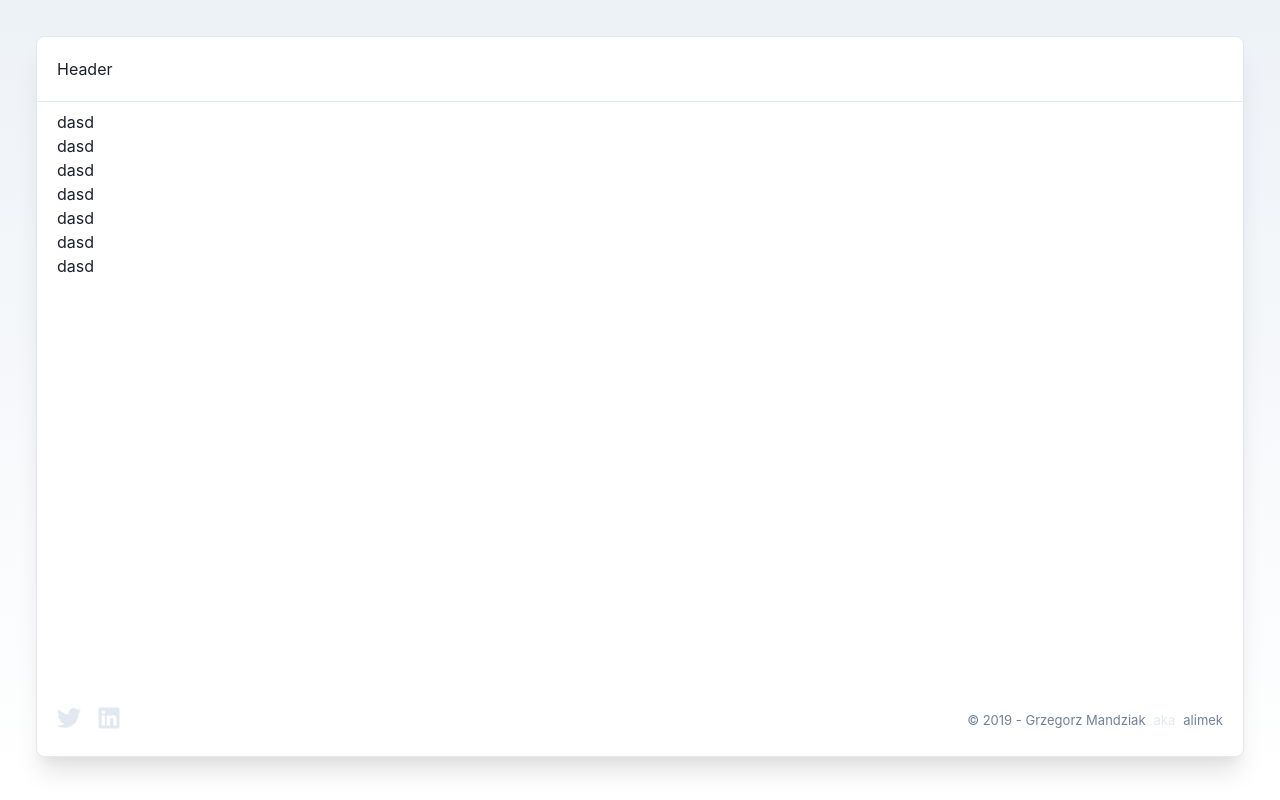
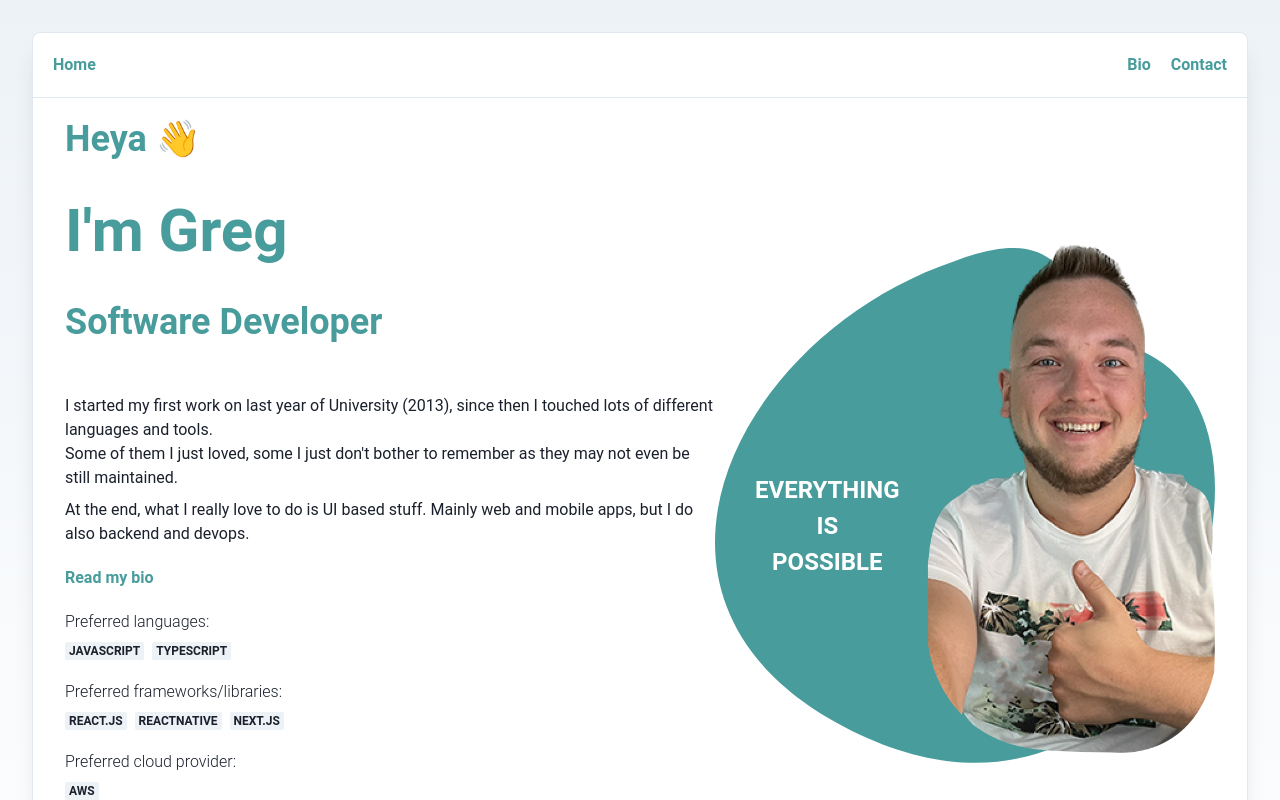
Before and after one commit to alimek/alimek.github.io, a Next.js app: page / in a window 1280 px wide. Shown: the top 800 px of the page. Built offline with nearby package versions, Linux system fonts and the light colour scheme.

Commit message:
home page

```diff
--- a/app/components/Footer.tsx
+++ b/app/components/Footer.tsx
@@ -4,7 +4,13 @@ import NextLink from "next/link";
 
 export const Footer = () => {
   return (
-    <Flex px="m" py="m" flexDirection="row" alignItems="center" id="footer">
+    <Flex
+      px="m"
+      py="m"
+      flexDirection={["column", "row"]}
+      alignItems="center"
+      id="footer"
+    >
       <HStack spacing={4}>
         <NextLink href="https://twitter.com/alimek_" passHref>
           <Link>
--- a/app/components/Header.tsx
+++ b/app/components/Header.tsx
@@ -1,4 +1,5 @@
-import { Flex } from "@chakra-ui/react";
+import { Box, Flex, HStack, Link } from "@chakra-ui/react";
+import NextLink from "next/link";
 
 export const Header = () => (
   <Flex
@@ -8,8 +9,19 @@ export const Header = () => (
     py="m"
     borderBottomWidth={0.5}
     borderColor="borderLight"
-    mb="xs"
   >
-    Header
+    <Box flex={1}>
+      <NextLink href="/" passHref>
+        <Link variant="menu">Home</Link>
+      </NextLink>
+    </Box>
+    <HStack spacing="m">
+      <NextLink href="/bio" passHref>
+        <Link variant="menu">Bio</Link>
+      </NextLink>
+      <NextLink href="/contact" passHref>
+        <Link variant="menu">Contact</Link>
+      </NextLink>
+    </HStack>
   </Flex>
 );
--- a/app/components/Layout.tsx
+++ b/app/components/Layout.tsx
@@ -1,4 +1,4 @@
-import { Box, Flex } from "@chakra-ui/react";
+import { Flex } from "@chakra-ui/react";
 import { PropsWithChildren, useCallback, useEffect, useState } from "react";
 import { Footer } from "@/components/Footer";
 import { Header } from "@/components/Header";
@@ -22,12 +22,11 @@ export const Layout = ({ children }: PropsWithChildren) => {
   }, []);
 
   return (
-    <Flex bgGradient="linear(to-b, gray.100, white)">
+    <Flex flex={1} bgGradient="linear(to-b, gray.100, white)">
       <Flex
         flexDirection="column"
-        minWidth="max-content"
         flex={1}
-        margin="3xl"
+        m={["xs", "m", "xl"]}
         border="solid"
         borderColor="borderLight"
         borderWidth={1}
@@ -37,9 +36,16 @@ export const Layout = ({ children }: PropsWithChildren) => {
         backgroundColor="white"
       >
         <Header />
-        <Box flex={1} shadow={2} overflowY="auto" px="m" sx={{ minHeight }}>
+        <Flex
+          flexDirection="column"
+          flex={1}
+          overflowY="auto"
+          px={["m", "m", "l", "xl"]}
+          py="m"
+          sx={{ minHeight }}
+        >
           {children}
-        </Box>
+        </Flex>
         <Footer />
       </Flex>
     </Flex>
--- /dev/null
+++ b/app/theme/Link.ts
@@ -0,0 +1,13 @@
+import { ComponentStyleConfig } from "@chakra-ui/react";
+
+export const Link: ComponentStyleConfig = {
+  variants: {
+    menu: {
+      fontWeight: "bold",
+      color: "primary",
+    },
+  },
+  baseStyle: {
+    cursor: "pointer",
+  },
+};
--- a/app/theme.ts
+++ b/app/theme/index.ts
@@ -1,4 +1,5 @@
 import { extendTheme, theme as baseTheme } from "@chakra-ui/react";
+import { Link } from "./Link";
 
 const appTheme = {
   space: {
@@ -6,13 +7,27 @@ const appTheme = {
     s: "0.75rem",
     m: "1.25rem",
     l: "1.5rem",
-    xl: "1.75rem",
-    "2xl": "2rem",
-    "3xl": "2.25rem",
+    xl: "2rem",
+    "2xl": "2.5rem",
+    "3xl": "3.5rem",
   },
   colors: {
+    primary: "#489C9C",
     border: baseTheme.colors.gray["500"],
     borderLight: baseTheme.colors.gray["200"],
+  },
+  breakpoints: {
+    sm: "25em",
+    md: "40em",
+    lg: "80em",
+    xl: "96em",
+  },
+  fonts: {
+    heading: `'Roboto', sans-serif`,
+    body: `'Roboto', sans-serif`,
+  },
+  components: {
+    Link,
   },
 };
 
--- a/package.json
+++ b/package.json
@@ -7,7 +7,7 @@
     "build": "next build",
     "start": "next start",
     "lint": "next lint",
-    "theme": "chakra-cli tokens ./app/theme.ts",
+    "theme": "chakra-cli tokens app/theme/index.ts",
     "postinstall": "yarn theme"
   },
   "dependencies": {
--- a/pages/_app.tsx
+++ b/pages/_app.tsx
@@ -3,14 +3,21 @@ import type { AppProps } from "next/app";
 import { ChakraProvider } from "@chakra-ui/react";
 import { Layout } from "@/components/Layout";
 import { theme } from "@/theme";
+import Head from "next/head";
 
 const MyApp = ({ Component, pageProps }: AppProps) => {
   return (
-    <ChakraProvider theme={theme}>
-      <Layout>
-        <Component {...pageProps} />
-      </Layout>
-    </ChakraProvider>
+    <>
+      <Head>
+        <title>Grzegorz Mandziak</title>
+        <meta name="viewport" content="width=device-width, initial-scale=1" />
+      </Head>
+      <ChakraProvider theme={theme}>
+        <Layout>
+          <Component {...pageProps} />
+        </Layout>
+      </ChakraProvider>
+    </>
   );
 };
 
--- /dev/null
+++ b/pages/bio.tsx
@@ -0,0 +1,3 @@
+const Bio = () => null;
+
+export default Bio;
--- /dev/null
+++ b/pages/contact.tsx
@@ -0,0 +1,3 @@
+const Contact = () => null;
+
+export default Contact;
--- a/pages/index.tsx
+++ b/pages/index.tsx
@@ -1,17 +1,198 @@
 import type { NextPage } from "next";
-import { Box } from "@chakra-ui/react";
+import {
+  Box,
+  Flex,
+  useTheme,
+  VStack,
+  Heading,
+  ScaleFade,
+  Link,
+  Text,
+  Badge,
+  HStack,
+  useBreakpointValue,
+  Wrap,
+} from "@chakra-ui/react";
+import Image from "next/image";
+import NextLink from "next/link";
+
+const languages: string[] = ["javascript", "typescript"];
+const frameworksLibraries: string[] = ["react.js", "reactnative", "next.js"];
+const cloudProviders: string[] = ["aws"];
+const otherThings: string[] = [
+  "php",
+  "clean code",
+  "infrastructure as code",
+  "design",
+  "apple",
+  "ios",
+  "android",
+];
 
 const Home: NextPage = () => {
+  const { colors } = useTheme();
+  const imageScale = useBreakpointValue([0.15, 0.2, 0.25, 0.3]) ?? 0.3;
+  const imageBackgroundSize = useBreakpointValue([280, 200, 400, 500]) ?? 500;
+
   return (
-    <Box minWidth={1000}>
-      <p>dasd</p>
-      <p>dasd</p>
-      <p>dasd</p>
-      <p>dasd</p>
-      <p>dasd</p>
-      <p>dasd</p>
-      <p>dasd</p>
-    </Box>
+    <Flex flex={1} flexDirection={["column", "column", "row"]}>
+      <Flex flex={1} flexDirection="column" justifyContent="center">
+        <Flex flexDirection="column">
+          <VStack spacing="2xl" alignItems="flex-start">
+            <ScaleFade in delay={0.2}>
+              <Heading size="xl" color="primary" variant="bold">
+                Heya 👋
+              </Heading>
+            </ScaleFade>
+            <ScaleFade in delay={0.5}>
+              <Heading size="3xl" color="primary" variant="bold">
+                {`I'm Greg`}
+              </Heading>
+            </ScaleFade>
+            <ScaleFade in delay={0.8}>
+              <Heading size="xl" color="primary" variant="bold">
+                Software Developer
+              </Heading>
+            </ScaleFade>
+          </VStack>
+        </Flex>
+        <ScaleFade in delay={1}>
+          <Box mt={50}>
+            <Text>
+              I started my first work on last year of University (2013), since
+              then I touched lots of different languages and tools.
+            </Text>
+            <Text>
+              Some of them I just loved, some I just don&apos;t bother to
+              remember as they may not even be still maintained.
+            </Text>
+            <Text mt="xs">
+              At the end, what I really love to do is UI based stuff. Mainly web
+              and mobile apps, but I do also backend and devops.
+            </Text>
+            <NextLink href="/bio" passHref>
+              <Link>
+                <Text fontWeight="bold" color="primary" mt="m">
+                  Read my bio
+                </Text>
+              </Link>
+            </NextLink>
+            <Box mt="m">
+              <Text fontWeight="light">Preferred languages:</Text>
+              <HStack mt="xs" spacing={2}>
+                <Wrap>
+                  {languages.map((value) => (
+                    <Badge key={value}>{value}</Badge>
+                  ))}
+                </Wrap>
+              </HStack>
+            </Box>
+            <Box mt="m">
+              <Text fontWeight="light">Preferred frameworks/libraries:</Text>
+              <HStack mt="xs" spacing={2}>
+                <Wrap>
+                  {frameworksLibraries.map((value) => (
+                    <Badge key={value}>{value}</Badge>
+                  ))}
+                </Wrap>
+              </HStack>
+            </Box>
+            <Box mt="m">
+              <Text fontWeight="light">Preferred cloud provider:</Text>
+              <HStack mt="xs" spacing={2}>
+                <Wrap>
+                  {cloudProviders.map((value) => (
+                    <Badge key={value}>{value}</Badge>
+                  ))}
+                </Wrap>
+              </HStack>
+            </Box>
+            <Box mt="xl">
+              <Text fontWeight="light" fontSize="small">
+                Other things:
+              </Text>
+              <HStack mt="xs" spacing={2}>
+                <Wrap>
+                  {otherThings.map((value) => (
+                    <Badge key={value}>{value}</Badge>
+                  ))}
+                </Wrap>
+              </HStack>
+            </Box>
+          </Box>
+        </ScaleFade>
+      </Flex>
+      <Flex
+        width={imageBackgroundSize}
+        alignItems="center"
+        justifyContent="flex-end"
+        py={"xl"}
+        position="relative"
+        alignSelf="center"
+      >
+        <Box
+          position="absolute"
+          right={0}
+          left={0}
+          top={"50%"}
+          marginTop={-imageBackgroundSize / 2}
+        >
+          <svg
+            width="100%"
+            height="100%"
+            viewBox="0 0 1497 1541"
+            fill="none"
+            xmlns="http://www.w3.org/2000/svg"
+          >
+            <path
+              d="M432.422 1456.26C-359.738 1083.84 56.9492 261.901 718.606 38.721C1099.02 -104.284 1026.91 185.343 1291.93 315.337C1785.38 557.379 1345.19 1885.38 432.422 1456.26Z"
+              fill={colors.primary}
+            />
+          </svg>
+        </Box>
+        <Flex
+          flex={1}
+          justifyContent="space-between"
+          alignItems={"center"}
+          zIndex={2}
+          fontSize={["small", "small", "medium", "x-large"]}
+        >
+          <Box mt={["m", "m", "xl", "3xl"]} ml={["l", "l", "l", 10]}>
+            <Text
+              textAlign="center"
+              fontWeight="bold"
+              color="white"
+              textTransform="uppercase"
+            >
+              Everything
+            </Text>
+            <Text
+              fontWeight="bold"
+              textAlign="center"
+              color="white"
+              textTransform="uppercase"
+            >
+              is
+            </Text>
+            <Text
+              textAlign="center"
+              fontWeight="bold"
+              color="white"
+              textTransform="uppercase"
+            >
+              possible
+            </Text>
+          </Box>
+          <Image
+            style={{ alignSelf: "flex-end" }}
+            width={961 * imageScale}
+            height={1706 * imageScale}
+            src={require("@/assets/me.png")}
+            alt="alimek"
+          />
+        </Flex>
+      </Flex>
+    </Flex>
   );
 };
 
--- a/styles/globals.css
+++ b/styles/globals.css
@@ -2,11 +2,8 @@ html,
 body {
   padding: 0;
   margin: 0;
-  font-family: -apple-system, BlinkMacSystemFont, Segoe UI, Roboto, Oxygen,
-    Ubuntu, Cantarell, Fira Sans, Droid Sans, Helvetica Neue, sans-serif;
   height: 100%;
   width: 100%;
-  display: flex;
 }
 
 a {
@@ -19,5 +16,6 @@ a {
 }
 
 #__next {
+  display: flex;
   width: 100%;
 }
```
Also changed, not shown: app/assets/me.png (added).
